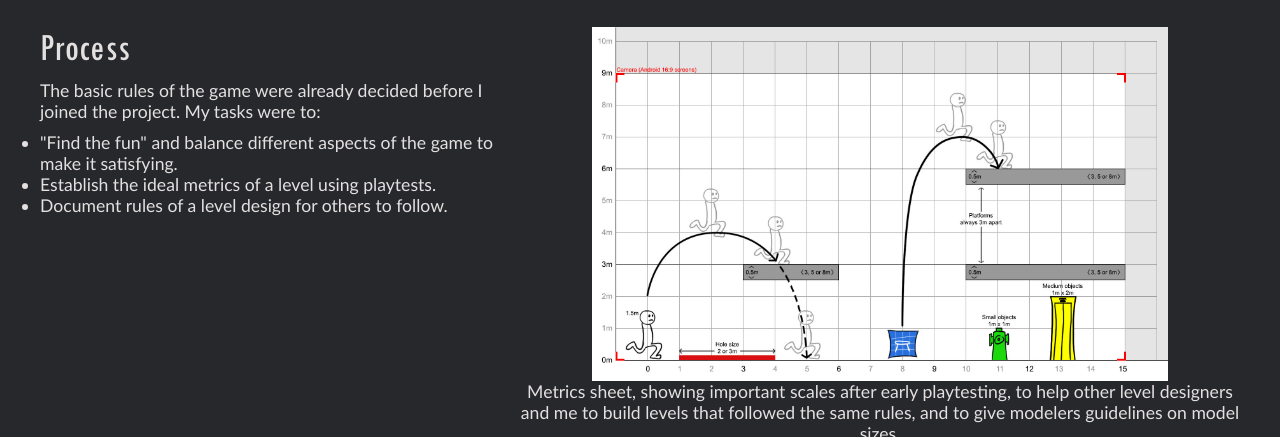
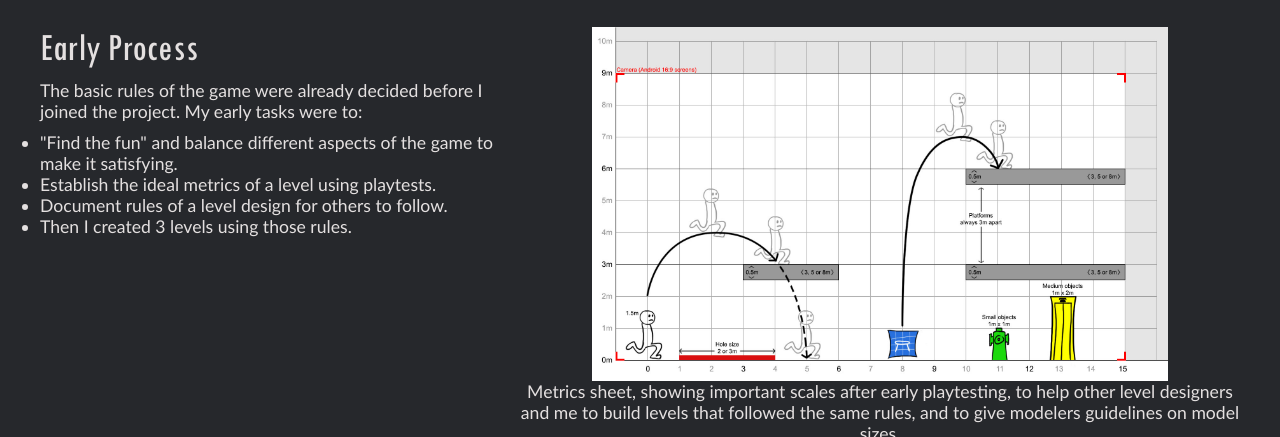
Before and after one commit to GabrielFleury/gabfleury, a plain HTML site: page projects/brutaliste.html in a window 1280 px wide. Shown: the part 762-1199 px from the top of the page. Drawn offline with nearby package versions, Linux system fonts and the light colour scheme.

Commit message:
phrasing and stuff

```diff
--- a/projects/brutaliste.html
+++ b/projects/brutaliste.html
@@ -83,13 +83,14 @@
 
 
 	<div class="side-left" style="width:40%; clear:both;">
-		<h2>Process</h2>
-		<p>The basic rules of the game were already decided before I joined the project. My tasks were to:</p>
+		<h2>Early Process</h2>
+		<p>The basic rules of the game were already decided before I joined the project. My early tasks were to:</p>
 
 		<ul>
 			<li>"Find the fun" and balance different aspects of the game to make it satisfying.</li>
 			<li>Establish the ideal metrics of a level using playtests.</li>
 			<li>Document rules of a level design for others to follow.</li>
+			<li>Then I created 3 levels using those rules.</li>
 		</ul>
 	</div>
 
```
Also changed, not shown: projects/roxwillful.html (+2 -1 lines).
